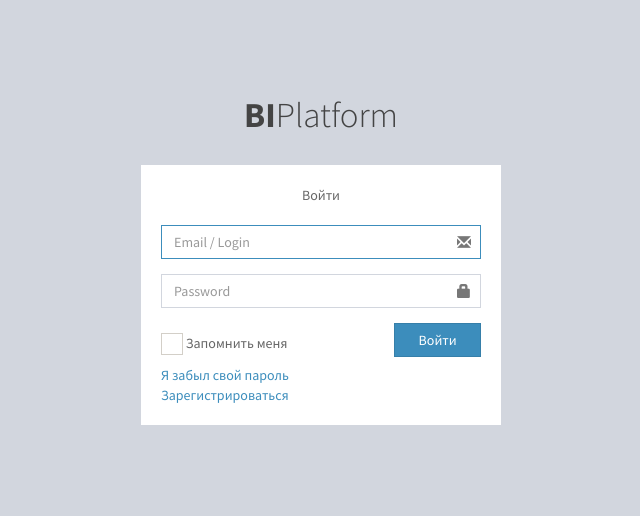
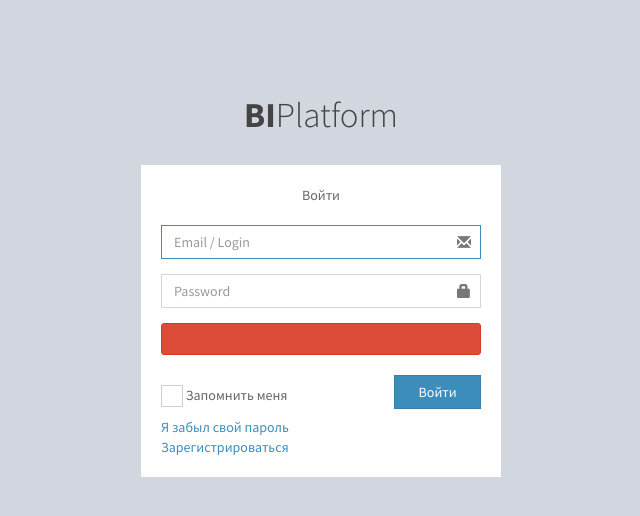
Before and after one commit to BionNetwork/platform, a Django app: template core/templates/core/login.html in a window 1280 px wide. Shown: the top 516 px of the page, without its empty margins (319-959 px from the left). Run offline with Django 3.2, Linux system fonts and the light colour scheme; the template is opened without the code that fills it: most values are stand-ins (such as "Sample title", 1, 10 or a date in 2020); some libraries are stand-ins or nearby versions.

Commit message:
error message class

```diff
--- a/core/templates/core/login.html
+++ b/core/templates/core/login.html
@@ -25,7 +25,7 @@
                     <input type="password" name="password" class="form-control" placeholder="Password" required>
                     <span class="glyphicon glyphicon-lock form-control-feedback"></span>
                 </div>
-                <span name="error">{{error}}</span>
+                <div class="alert alert-error">{{error}}</div>
                 <div class="row">
                     <div class="col-xs-8">
                         <div class="checkbox icheck">
```
